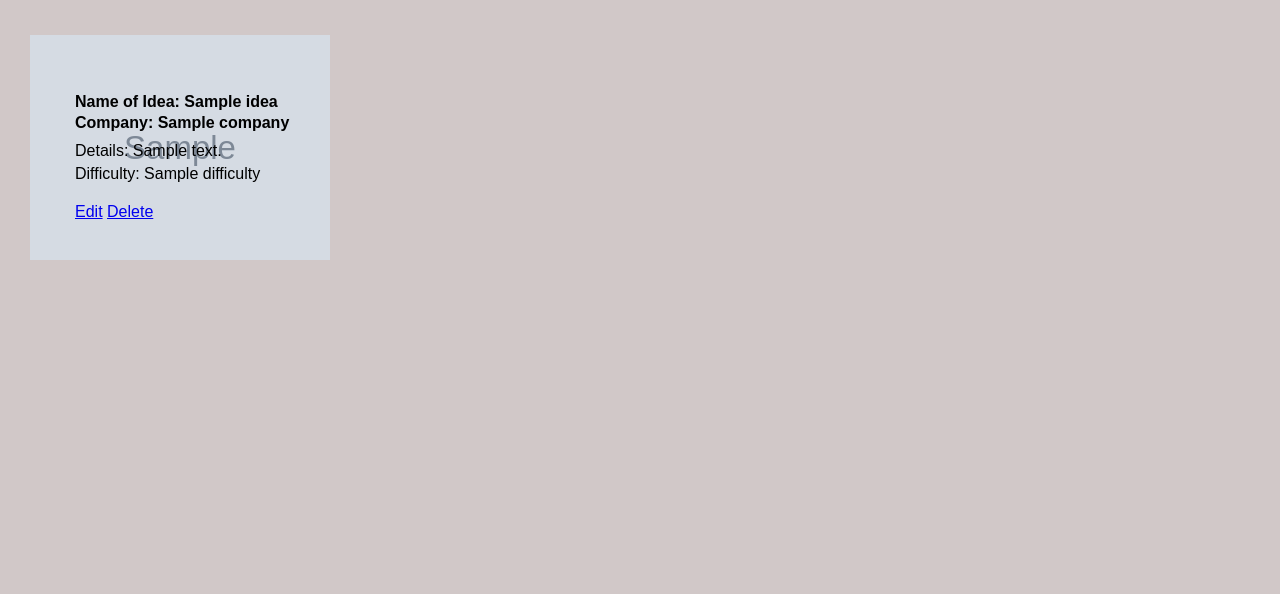
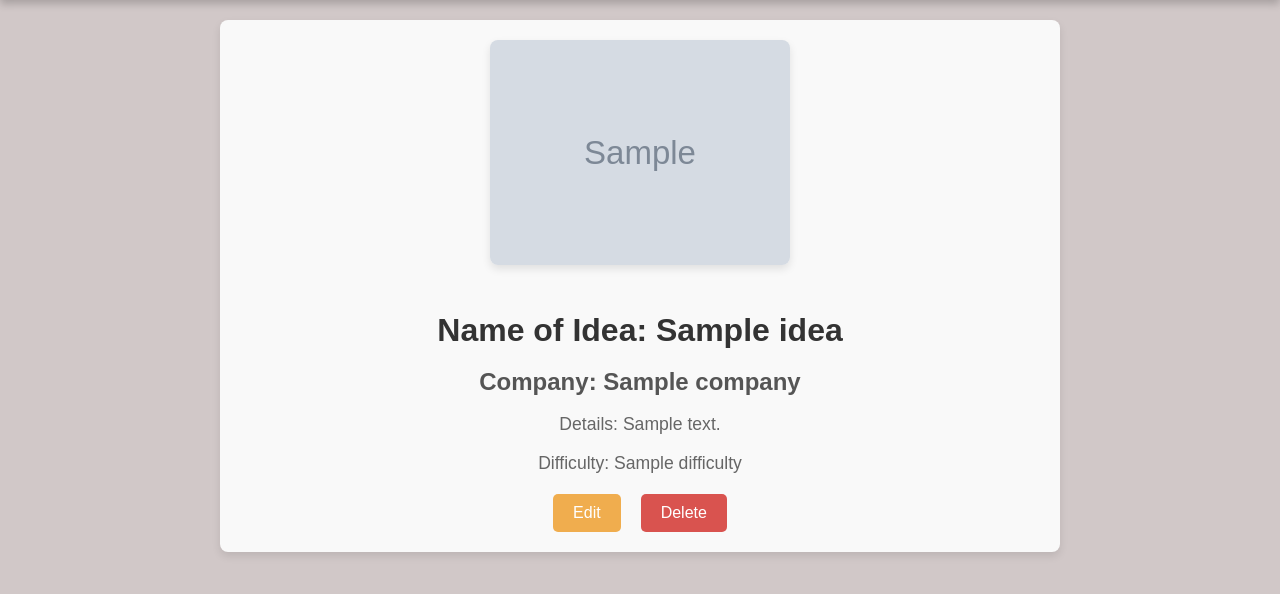
Before and after one commit to kolaster123/NextStep, a Django app: template main_app/templates/ideas/detail.html in a window 1280 px wide. Shown: the part 94-688 px from the top of the page. Run offline with Django 3.2, Linux system fonts and the light colour scheme; the template is opened without the code that fills it: most values are stand-ins (such as "Sample title", 1, 10 or a date in 2020); grey boxes marked "Sample" are stand-in pictures.

Commit message:
styling for ideas index and edit index

```diff
--- a/main_app/static/css/base.css
+++ b/main_app/static/css/base.css
@@ -5,12 +5,13 @@ html {
 body {
   margin: 0;
   font-family: Arial, sans-serif;
-  background-color: rgb(209, 200, 200)
+  background-color: rgb(209, 200, 200);
 }
 
 .navbar {
   background-color: #e68c8c;
   padding: 10px;
+  box-shadow: 0 4px 8px rgba(0, 0, 0, 0.2);
 }
 
 .nav-container {
@@ -28,6 +29,7 @@ body {
 .links-container {
   flex-grow: 1;
   text-align: right;
+
 }
 
 .links {
--- a/main_app/static/css/ideas/idea-detail.css
+++ b/main_app/static/css/ideas/idea-detail.css
@@ -1,204 +1,82 @@
-.cat-container {
-    padding: 35px 30px;
+/* ideas/idea-detail.css */
+
+.container-index {
   display: flex;
   flex-direction: column;
   align-items: center;
-    justify-content: center;
+  padding: 20px;
+  background-color: #f9f9f9;
+  border-radius: 8px;
+  box-shadow: 0 4px 8px rgba(0, 0, 0, 0.1);
+  max-width: 800px;
+  margin: 20px auto;
 }
 
-  .cat-img {
-    width: 75%;
-    max-width: 350px;
-  }
-
-  .usr-img {
+.card-img-container {
   width: 100%;
-    border-radius: var(--card-border-radius);
-  }
-
-  .cat-details {
-    width: 98%;
-  }
-
-  .cat-actions {
-    margin-top: 20px;
-  }
-
-  .feedings-toy-container {
   display: flex;
-    flex-direction: column;
-    padding-bottom: 20px;
-    align-items: center;
-  }
-
-  .subsection-title {
-    display: flex;
-    align-items: center;
-    margin-bottom: 12px;
-  }
-
-  .subsection-content {
-    margin: 0 8px;
-  }
-
-  .toy-container {
-    display: flex;
-    align-items: center;
-    flex-wrap: wrap;
-  }
-
-  .color-block {
-    opacity: 0.8;
-    height: 25px;
-    width: 25px;
-    margin-right: 10px;
-  }
-
-  .unfed,
-  .fed,
-  .no-toys,
-  .all-toys {
-    margin: 0;
-    font-weight: bold;
-  }
-
-  .unfed,
-  .no-toys {
-    color: var(--danger);
-  }
-
-  .fed,
-  .all-toys {
-    color: var(--submit);
-  }
-
-  .cat-details h1 {
-    font-size: var(--font-xxl);
-    margin: 15px 0 3px;
-  }
-
-  .cat-details h2 {
-    font-size: var(--font-xl);
-    margin: 0 0 10px;
-    margin-top: 0;
-    margin-bottom: 10px;
-  }
-
-  .cat-details h3 {
-    margin: 20px 0 10px;
-    font-size: var(--font-l);
-  }
-
-  .cat-details p {
-    font-size: var(--font-reg);
-    margin: 5px 0;
-  }
-
-  .feedings-toy-container > section {
-    width: 80%;
-    min-width: 360px;
-    border: var(--borders);
-    border-radius: var(--card-border-radius);
-    padding: 10px;
-    box-shadow: var(--card-box-shadow);
-    display: flex;
-    flex-direction: column;
   justify-content: center;
   margin-bottom: 20px;
 }
 
-  .subsection-title img {
-    height: 42px;
-    margin-left: 8px;
+.card-img-container img {
+  border-radius: 8px;
+  max-width: 100%;
+  height: auto;
+  box-shadow: 0 4px 8px rgba(0, 0, 0, 0.1);
 }
 
-  .subsection-title img:first-of-type {
-    margin-left: 16px;
+.card-content {
+  text-align: center;
 }
 
-  .feedings h2,
-  .toys h2 {
-    font-size: 3.2rem;
-    margin: 0;
+.card-content h1 {
+  font-size: 2em;
+  margin-bottom: 10px;
+  color: #333;
 }
 
-  .feedings h3,
-  .toys h3 {
-    font-size: var(--font-xl);
-    margin: 10px 0;
+.card-content h2 {
+  font-size: 1.5em;
+  margin-bottom: 10px;
+  color: #555;
 }
 
-  .subsection-content p,
-  .subsection-content input,
-  .subsection-content select {
-    font-size: var(--font-l);
+.card-content p {
+  font-size: 1.1em;
+  margin-bottom: 15px;
+  color: #666;
 }
 
-  .subsection-content input,
-  .subsection-content select {
-    margin-left: 5px;
-    padding: 3px;
+.cat-actions {
+  display: flex;
+  justify-content: center;
+  gap: 20px;
+  margin-top: 20px;
 }
 
-  .feedings table {
-    width: calc(100% - 16px);
-    text-align: left;
-    border-collapse: collapse;
-    margin: 0 8px;
+.btn {
+  padding: 10px 20px;
+  font-size: 1em;
+  border-radius: 5px;
+  text-decoration: none;
+  color: #fff;
+  text-align: center;
+  transition: background-color 0.3s ease;
 }
 
-  .feedings td {
-    padding: 8px 5px;
-    font-size: var(--font-reg);
+.btn.warn {
+  background-color: #f0ad4e;
 }
 
-  .feedings th {
-    font-size: var(--font-l);
-    padding: 5px 5px 0;
-    border-bottom: rgb(36, 116, 248) solid 2px;
+.btn.warn:hover {
+  background-color: #ec971f;
 }
 
-  .feedings tr:nth-child(even) {
-    background-color: #f3f3fd;
+.btn.danger {
+  background-color: #d9534f;
 }
 
-  .toy-container p {
-    margin: 12px 0;
+.btn.danger:hover {
+  background-color: #c9302c;
 }
-
-  .toy-container a {
-    text-decoration: none;
-    color: #111;
-  }
-
-  .toy-container .btn {
-    padding: 3px 10px;
-    margin-left: 10px;
-  }
-
-  #file-input {
-    overflow: hidden;
-    position: absolute;
-    width: 0.1px;
-    height: 0.1px;
-  }
-
-  #file-name {
-    margin-bottom: 10px;
-  }
-
-  @media only screen and (min-width: 768px) {
-    .cat-container {
-      padding: 35px 30px;
-      flex-direction: row;
-      align-items: center;
-      justify-content: start;
-    }
-
-    .cat-img {
-      width: 5%;
-      max-width: 20px;
-      margin-right: 25px;
-    }
-
-  }
--- a/main_app/templates/about.html
+++ b/main_app/templates/about.html
@@ -1,3 +1,4 @@
+
 <!DOCTYPE html>
 <html lang="en">
   <head>
--- a/main_app/templates/ideas/detail.html
+++ b/main_app/templates/ideas/detail.html
@@ -6,20 +6,20 @@
 {% endblock %}
 
 {% block content %}
-<section class="cat-container">
-  <div class="cat-img">
+<section class="container-index">
+  <div class="card-img-container">
     {%if idea.img%}
     <img src="{{ idea.img.url }}" alt="Image of {{ idea.name }}" width= 300px/>
     {% endif %}
   </div>
-  <div class="cat-details">
+  <div class="card-content">
     <h1>Name of Idea: {{ idea.name }}</h1>
     <h2>Company: {{ idea.company }}</h2>
     <p>Details: {{ idea.details }}</p>
     <p> Difficulty: {{idea.difficulty}}</p>
     <div class="cat-actions">
-    <a href="{% url 'idea-update' idea.id %}" class="btn warn">Edit</a>
-    <a href="{% url 'idea-delete' idea.id %}" class="btn danger">Delete</a>
+      <a href="{% url 'idea-update' idea.id %}" class="btn warn">Edit</a>
+      <a href="{% url 'idea-delete' idea.id %}" class="btn danger">Delete</a>
   </div>
 </section>
 {% endblock %}
```
Also changed, not shown: main_app/static/css/ideas/idea-index.css (+30 -80 lines), main_app/templates/ideas/index.html (+5 -6 lines), README.MD. Lines whose indentation alone changed are shown as unchanged.
